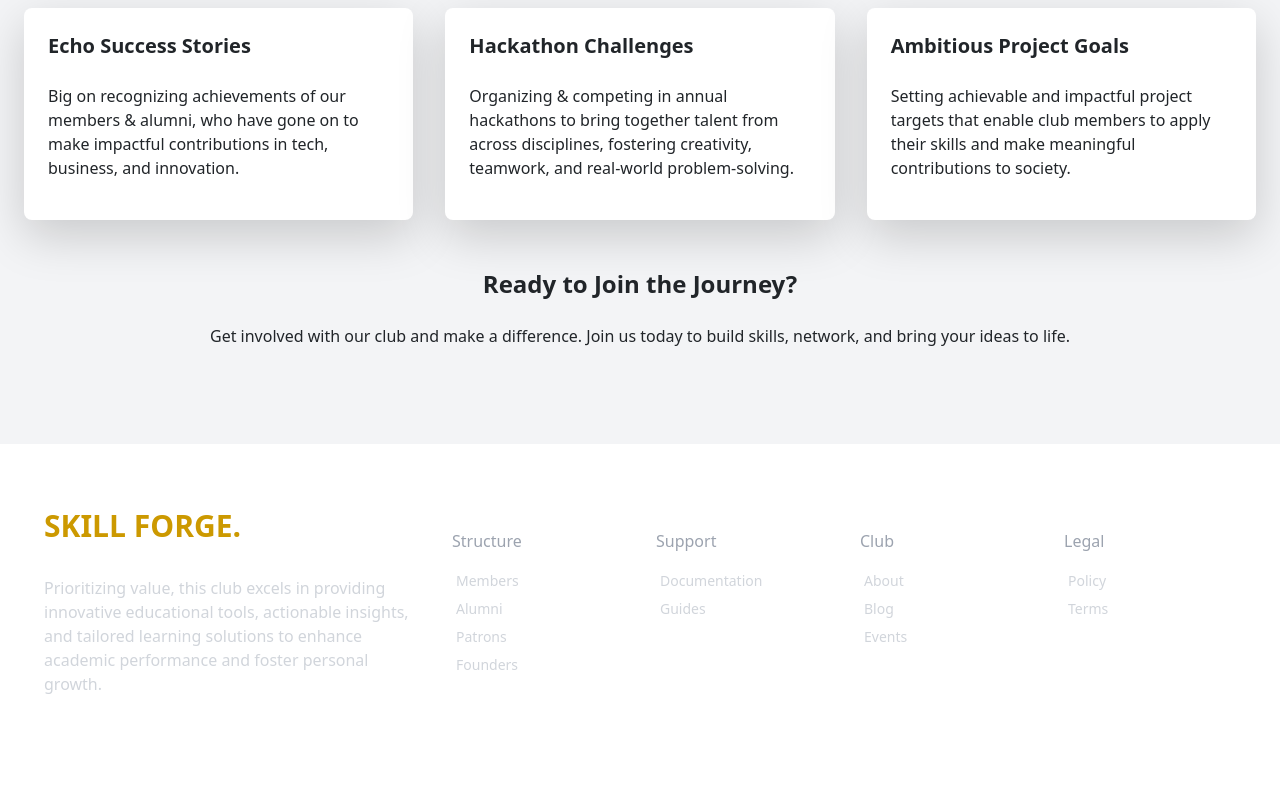
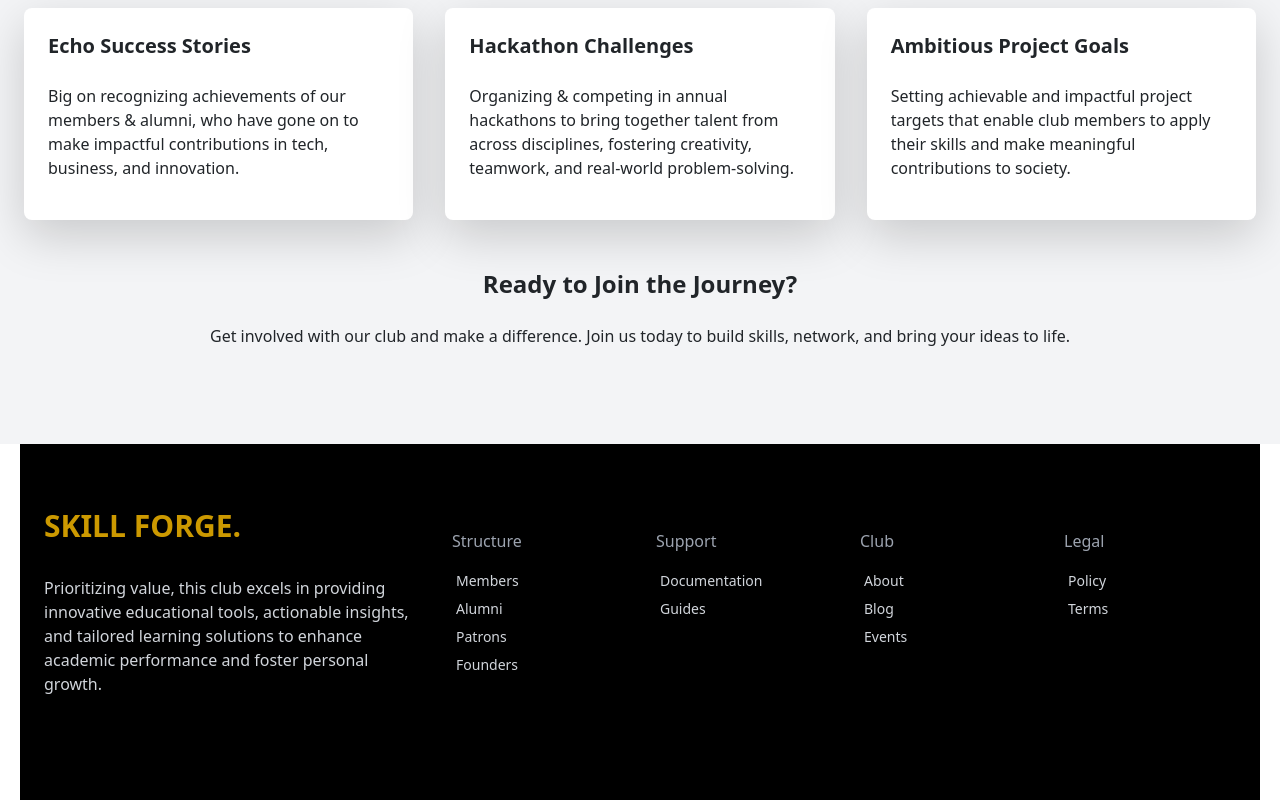
Before and after one commit to codinggeeked/skillforge, a React (Create React App) app: page / in a window 1280 px wide. Shown: the part 3690-4490 px from the top of the page. Built offline with nearby package versions, Linux system fonts and the light colour scheme.

Commit message:
bg black foooter

```diff
--- a/src/components/Footer.jsx
+++ b/src/components/Footer.jsx
@@ -3,7 +3,7 @@
 
 const Footer = () => {
   return (
-    <div className='max-w-[1240px] mx-auto py-16 px-4 grid lg:grid-cols-3 gap-8 text-gray-300'>
+    <div className='max-w-[1240px] mx-auto py-16 px-4 grid lg:grid-cols-3 gap-8 text-gray-300 bg-black'>
       <div>
         <h1 className='w-full text-3xl font-bold text-[#cc9900]'>SKILL FORGE.</h1>
         <p className='py-4'>
```
